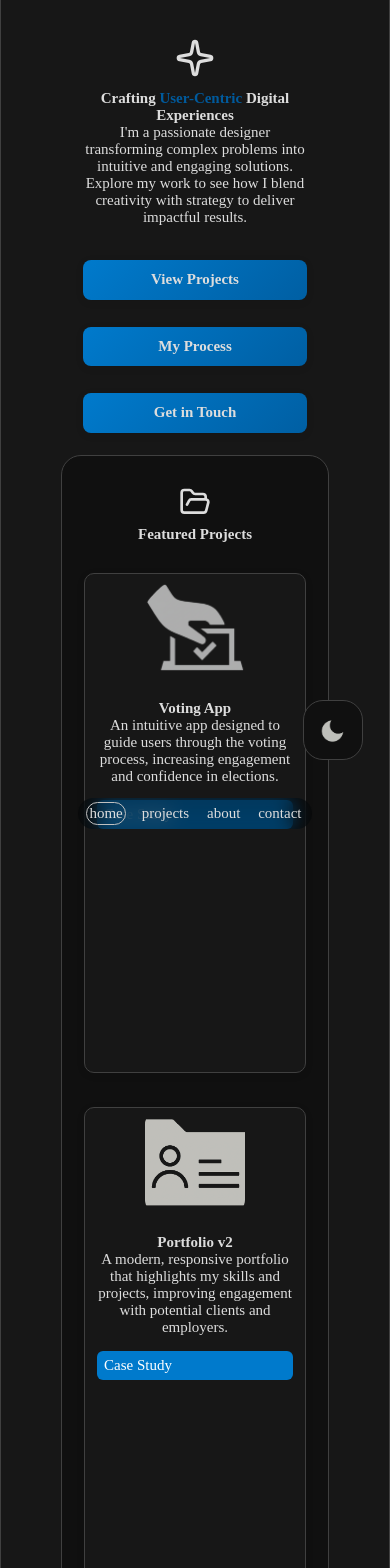
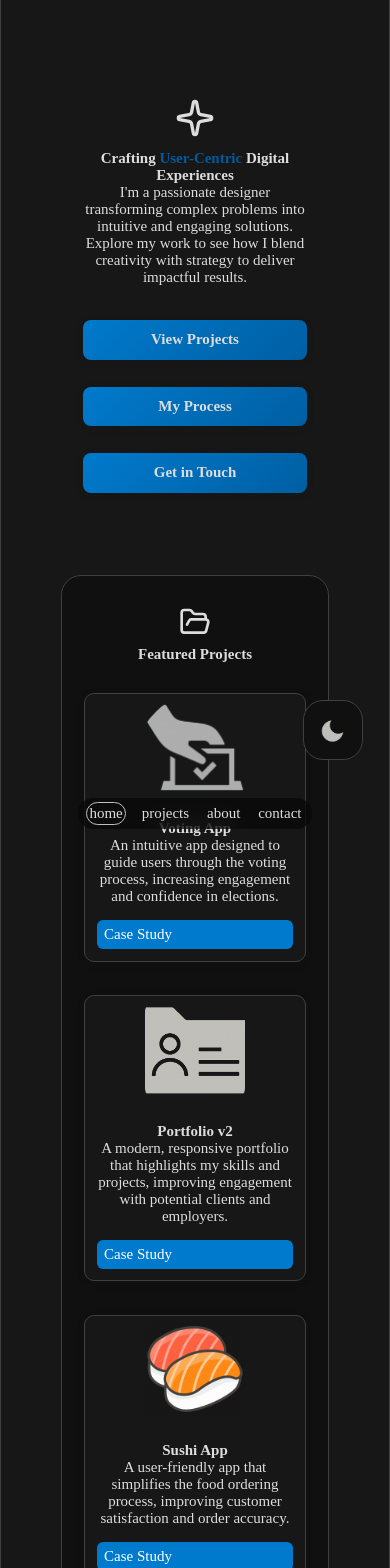
Before and after one commit to kainenw/portfolio_v2, a React (Create React App) app: page / in a window 390 px wide. Shown: the top 1568 px of the page. Built offline with nearby package versions, Linux system fonts and the light colour scheme.

Commit message:
Refactor styles for Header, Card, and Pages components to improve layout and responsiveness

```diff
--- a/src/App/App.css
+++ b/src/App/App.css
@@ -52,6 +52,7 @@ div:has(.App[data-theme="light"]) {
 .non-contrast-section {
   padding: 1.5rem;
   border-radius: 20px;
+  margin: 4rem 0;
 }
 
 .contrast-section {
@@ -97,4 +98,8 @@ main {
   html, body, #root, .App, main, * {
     font-size: 13px !important;
   }
+
+  Header a {
+    font-size: 3rem;
+  }
 }
--- a/src/Components/Card/Card.css
+++ b/src/Components/Card/Card.css
@@ -9,6 +9,7 @@
   margin: 1rem;
   max-width: 320px;
   transition: box-shadow 0.2s;
+  padding-bottom: 1rem;
 }
 
 .project-card:hover {
--- a/src/Components/Header/Header.css
+++ b/src/Components/Header/Header.css
@@ -70,7 +70,7 @@
   .App-header {
     top: unset;
     bottom: 1rem;
-    margin: 1rem;
+
     padding: 0.25rem 0.1rem;
     margin: 0 auto;
   }
--- a/src/Pages/_Pages.css
+++ b/src/Pages/_Pages.css
@@ -7,7 +7,7 @@
   transition: all 0.3s ease;
   border: 1px solid var(--border-color, #e0e0e0);
   height: auto;
-  min-height: 500px;
+  /* min-height: 500px; */
   display: flex;
   flex-direction: column;
 }
```
